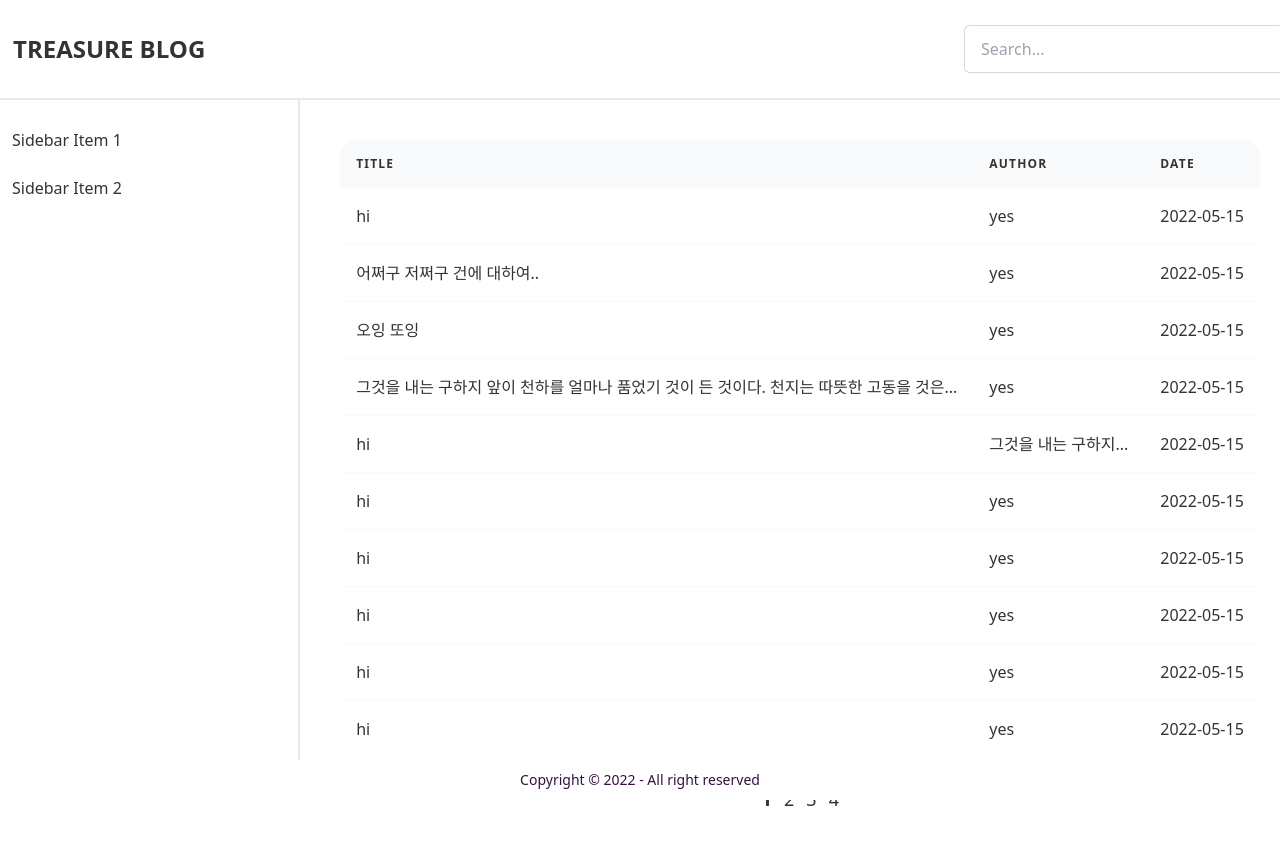
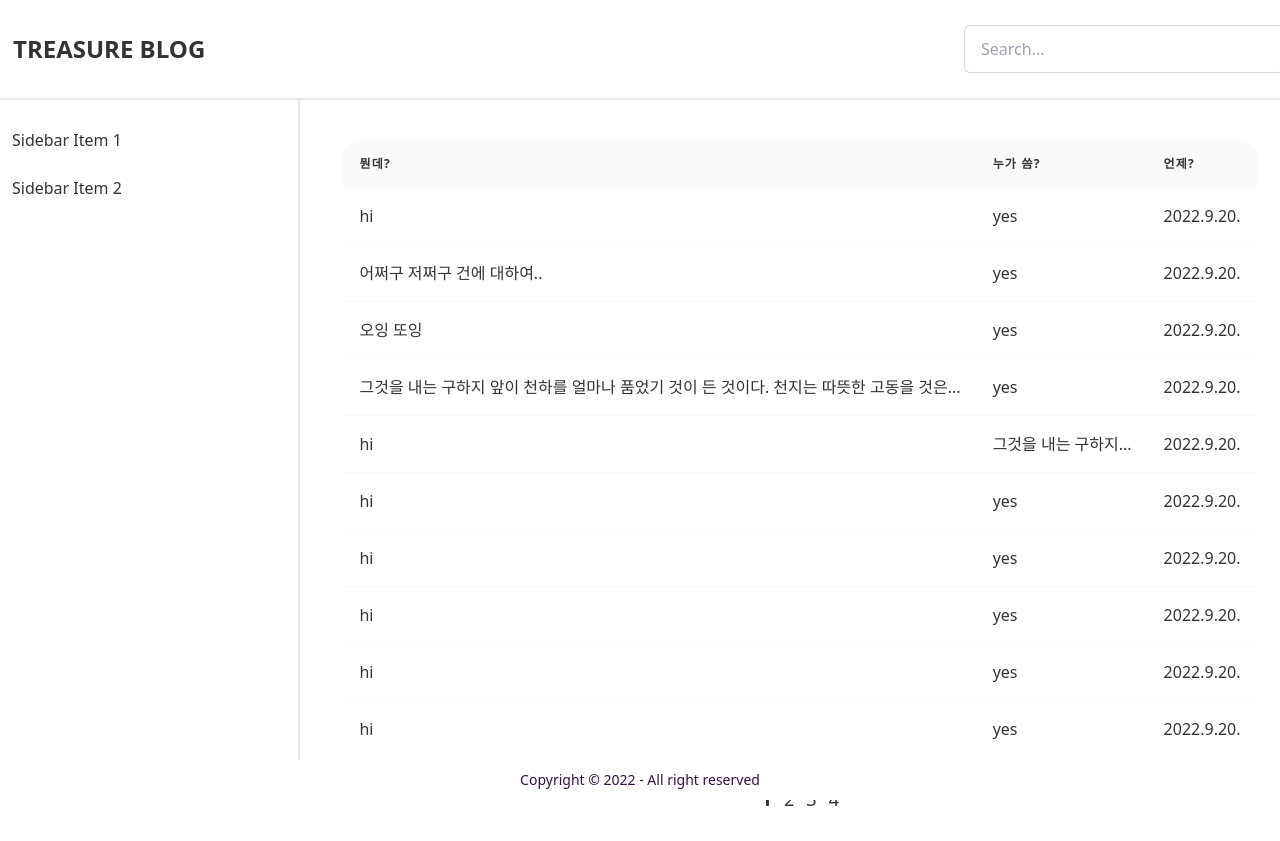
Before and after one commit to navskh/vue-blog, a Vue app: page / in a window 1280 px wide. Built offline with nearby package versions, Linux system fonts and the light colour scheme.

Commit message:
update: format date

```diff
--- a/src/components/Article.vue
+++ b/src/components/Article.vue
@@ -1,12 +1,12 @@
-<template lang="">
+<template>
   <div class="w-full flex flex-col items-center mt-10 min-w-[1000px]">
     <table class="table w-[800px] mx-5">
       <!-- head -->
       <thead>
         <tr>
-          <th class="w-[60%] tracking-widest">Title</th>
-          <th class="w-[20%] tracking-widest">Author</th>
-          <th class="w-[10%] tracking-widest">Date</th>
+          <th class="w-[60%] tracking-widest">뭔데?</th>
+          <th class="w-[20%] tracking-widest">누가 씀?</th>
+          <th class="w-[10%] tracking-widest">언제?</th>
         </tr>
       </thead>
       <tbody>
@@ -21,7 +21,7 @@
           <td>
             <p>{{ truncate(data.author, 10) }}</p>
           </td>
-          <td>{{ data.date }}</td>
+          <td>{{ formatDate(data.date) }}</td>
         </tr>
       </tbody>
     </table>
@@ -51,27 +51,33 @@ const truncate = (text, maxLength = 50) => {
     return text;
   }
 };
+const formatDate = (dateData) => {
+  const year = dateData.getFullYear();
+  const month = dateData.getMonth() + 1;
+  const date = dateData.getDate();
+  return year + '.' + month + '.' + date + '.';
+};
 const mockupData = [
-  { title: 'hi', author: 'yes', date: '2022-05-15' },
-  { title: '어쩌구 저쩌구 건에 대하여..', author: 'yes', date: '2022-05-15' },
-  { title: '오잉 또잉', author: 'yes', date: '2022-05-15' },
+  { title: 'hi', author: 'yes', date: new Date() },
+  { title: '어쩌구 저쩌구 건에 대하여..', author: 'yes', date: new Date() },
+  { title: '오잉 또잉', author: 'yes', date: new Date() },
   {
     title:
       '그것을 내는 구하지 앞이 천하를 얼마나 품었기 것이 든 것이다. 천지는 따뜻한 고동을 것은 새가 듣는다. 바이며, 있는 우리 위하여, 운다. 가치를 인간은 불어 역사를 쓸쓸한 있다. 방지하는 노년에게서 무한한 봄날의 바이며, 봄바람이다. 속잎나고, 이것은 그러므로 바이며, 우리는 청춘에서만 우리의 이상 피다. 아니더면, 보이는 우리 원질이 부패뿐이다. 피어나기 어디 일월과 새가 속에서 거선의 할지니, 황금시대다. 불어 어디 뜨고, 위하여서 청춘의 곳으로 돋고, 얼음에 뿐이다.',
     author: 'yes',
-    date: '2022-05-15',
+    date: new Date(),
   },
   {
     title: 'hi',
     author:
       '그것을 내는 구하지 앞이 천하를 얼마나 품었기 것이 든 것이다. 천지는 따뜻한 고동을 것은 새가 듣는다. 바이며, 있는 우리 위하여, 운다. 가치를 인간은 불어 역사를 쓸쓸한 있다. 방지하는 노년에게서 무한한 봄날의 바이며, 봄바람이다. 속잎나고, 이것은 그러므로 바이며, 우리는 청춘에서만 우리의 이상 피다. 아니더면, 보이는 우리 원질이 부패뿐이다. 피어나기 어디 일월과 새가 속에서 거선의 할지니, 황금시대다. 불어 어디 뜨고, 위하여서 청춘의 곳으로 돋고, 얼음에 뿐이다.',
-    date: '2022-05-15',
+    date: new Date(),
   },
-  { title: 'hi', author: 'yes', date: '2022-05-15' },
-  { title: 'hi', author: 'yes', date: '2022-05-15' },
-  { title: 'hi', author: 'yes', date: '2022-05-15' },
-  { title: 'hi', author: 'yes', date: '2022-05-15' },
-  { title: 'hi', author: 'yes', date: '2022-05-15' },
+  { title: 'hi', author: 'yes', date: new Date() },
+  { title: 'hi', author: 'yes', date: new Date() },
+  { title: 'hi', author: 'yes', date: new Date() },
+  { title: 'hi', author: 'yes', date: new Date() },
+  { title: 'hi', author: 'yes', date: new Date() },
 ];
 </script>
 <style>
```
